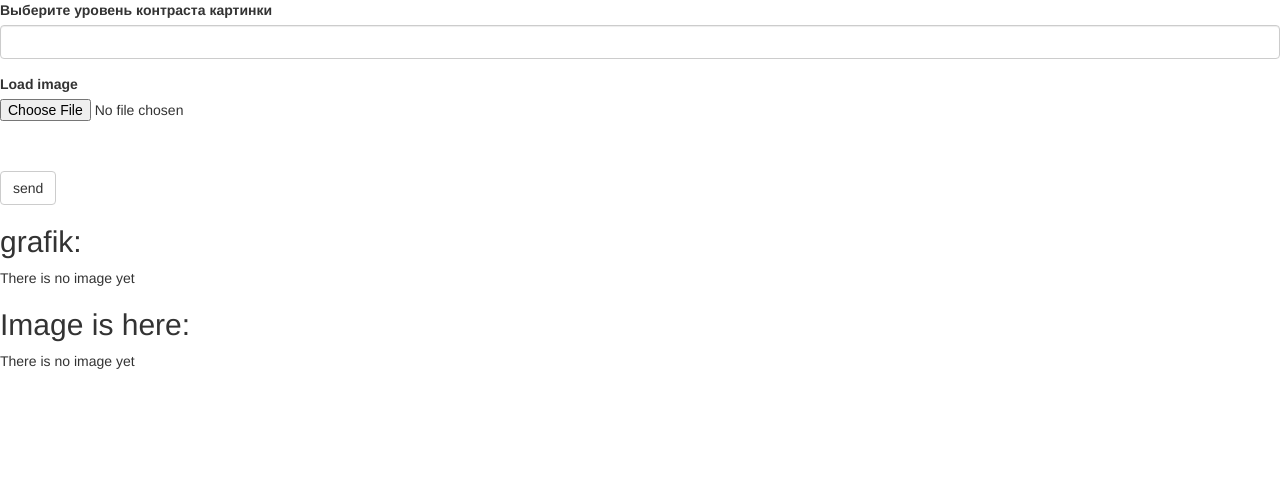
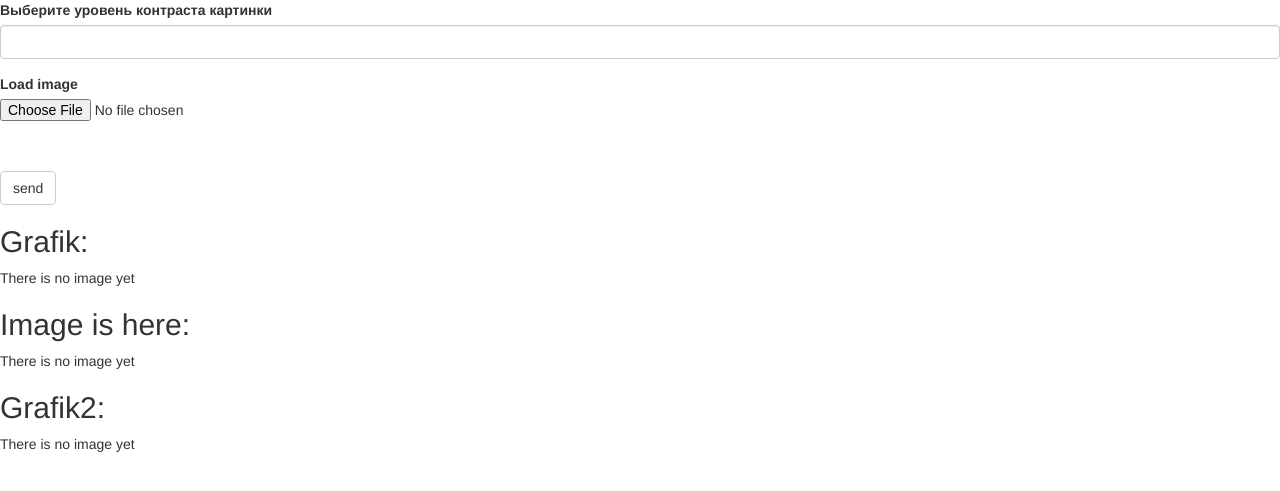
Before and after one commit to vsilvier/lab3IZ2, a Flask app: page /net in a window 1280 px wide. Shown: the top 491 px of the page. Run offline with Flask 2, Linux system fonts and the light colour scheme; some libraries are stand-ins or nearby versions.

Commit message:
Update net.html

```diff
--- a/flaskapp/templates/net.html
+++ b/flaskapp/templates/net.html
@@ -6,7 +6,7 @@
 {% block content %}
 {{ wtf.quick_form(form, method='post',enctype="multipart/form-data", action="net") }}
 <!-- один из стандартных тэгов html - заголовок второго уровня -->
-<h2>grafik: </h2>
+<h2>Grafik: </h2>
 <!-- проверяем есть ли данные классификации -->
 {% if gr_name %}
  <p>{{gr_name}}
@@ -25,4 +25,12 @@
 {% else %}
  <p> There is no image yet </p>
 {% endif %}
+<h2>Grafik2: </h2>
+<!-- проверяем есть ли данные классификации -->
+{% if gr_name2 %}
+ <p>{{gr_name2}}
+ <p><img src={{gr_name2}}/>
+{% else %}
+ <p> There is no image yet </p>
+{% endif %}
 {% endblock %}
```
